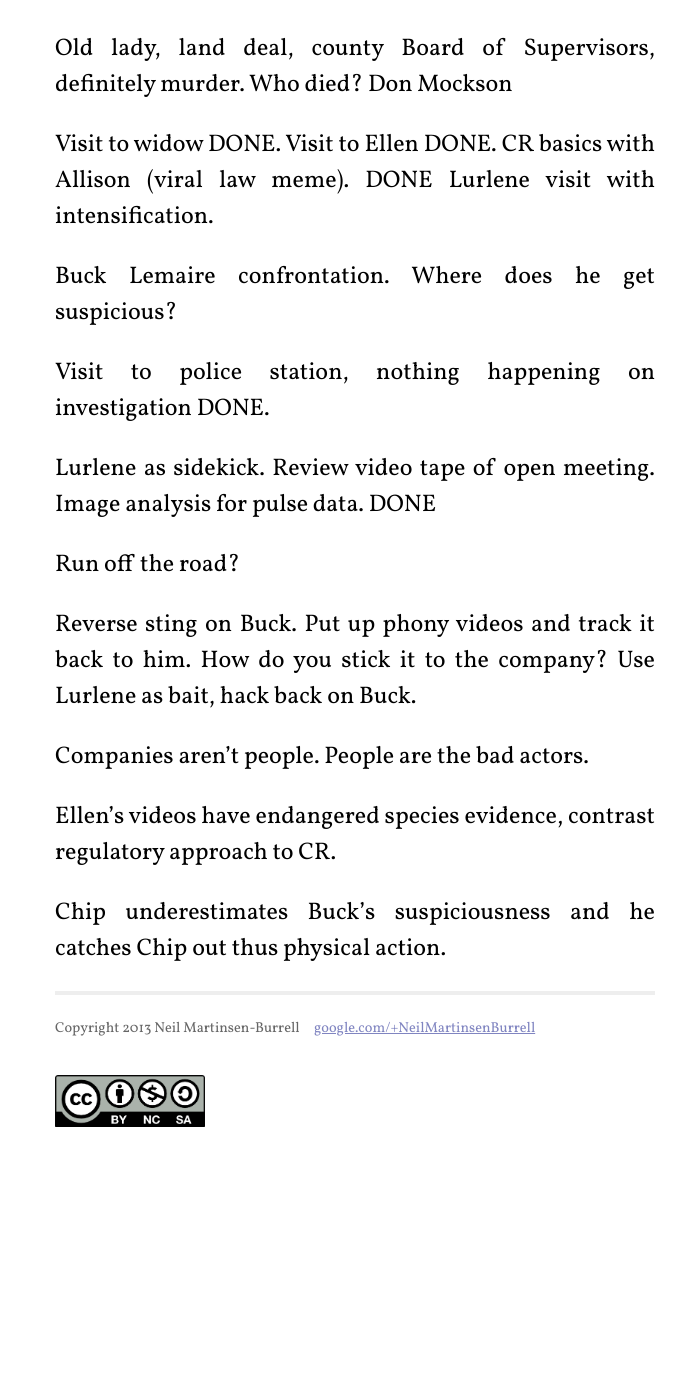
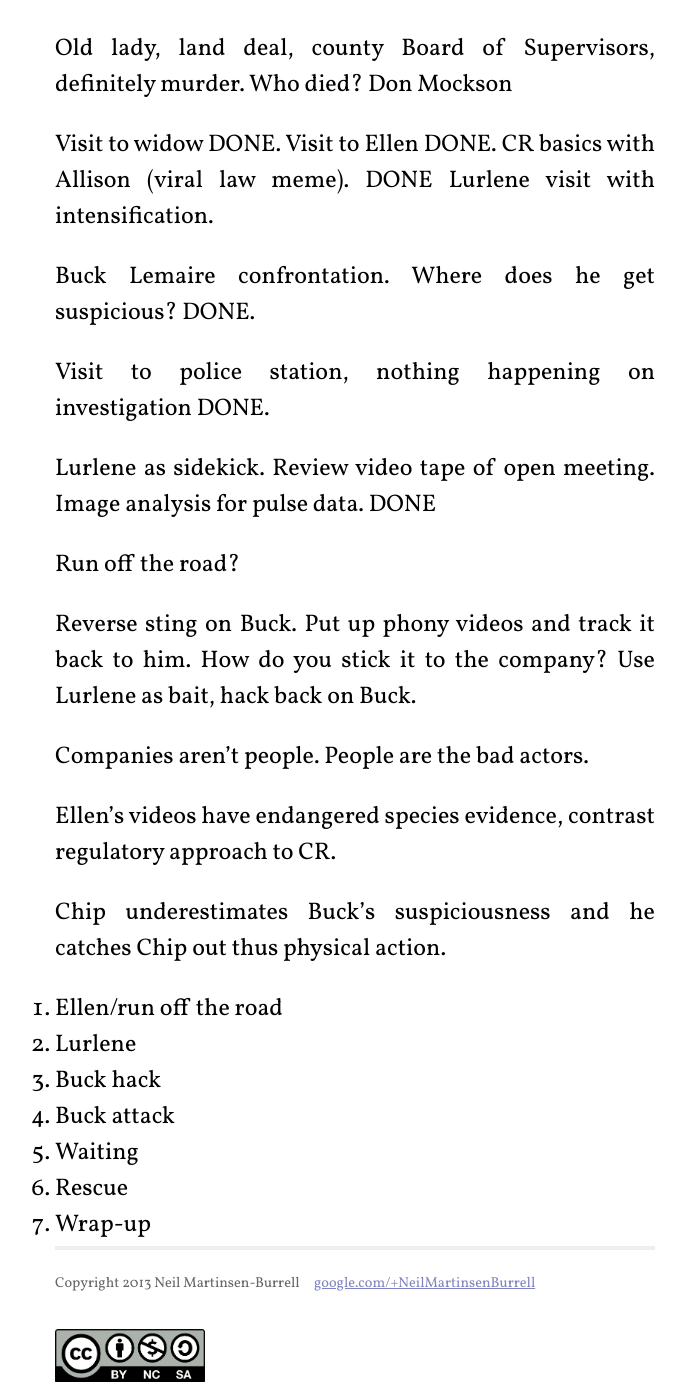
Before and after one commit to neilmb/nanowrimo2013, a Jekyll site: the page built from notes.md, in a window 1280 px wide and 1400 px high, scrolled down 775 px. Shown: the whole window, without its empty margins (285-971 px from the left). Built offline with Jekyll 4.4.1, drawn with Linux system fonts in a browser that asks for light colours; Markdown is read by kramdown in place of the engine named in the settings; before the commit the page ends 1930 px from its top, so only the background shows below that.

Commit message:
In the middle of an action sequence

```diff
--- a/notes.md
+++ b/notes.md
@@ -30,7 +30,7 @@ died? Don Mockson
 Visit to widow DONE.  Visit to Ellen DONE. CR basics with Allison (viral law meme). DONE  Lurlene visit with
 intensification.
 
-Buck Lemaire confrontation.  Where does he get suspicious?
+Buck Lemaire confrontation.  Where does he get suspicious? DONE.
 
 Visit to police station, nothing happening on investigation DONE.
 
@@ -49,3 +49,11 @@ to CR.
 
 Chip underestimates Buck's suspiciousness and he catches Chip out thus
 physical action.
+
+21. Ellen/run off the road
+22. Lurlene
+23. Buck hack
+24. Buck attack
+25. Waiting
+26. Rescue
+27. Wrap-up
```
Also changed, not shown: _posts/2014-03-18-chapter21.md (added, +73 -0 lines).
